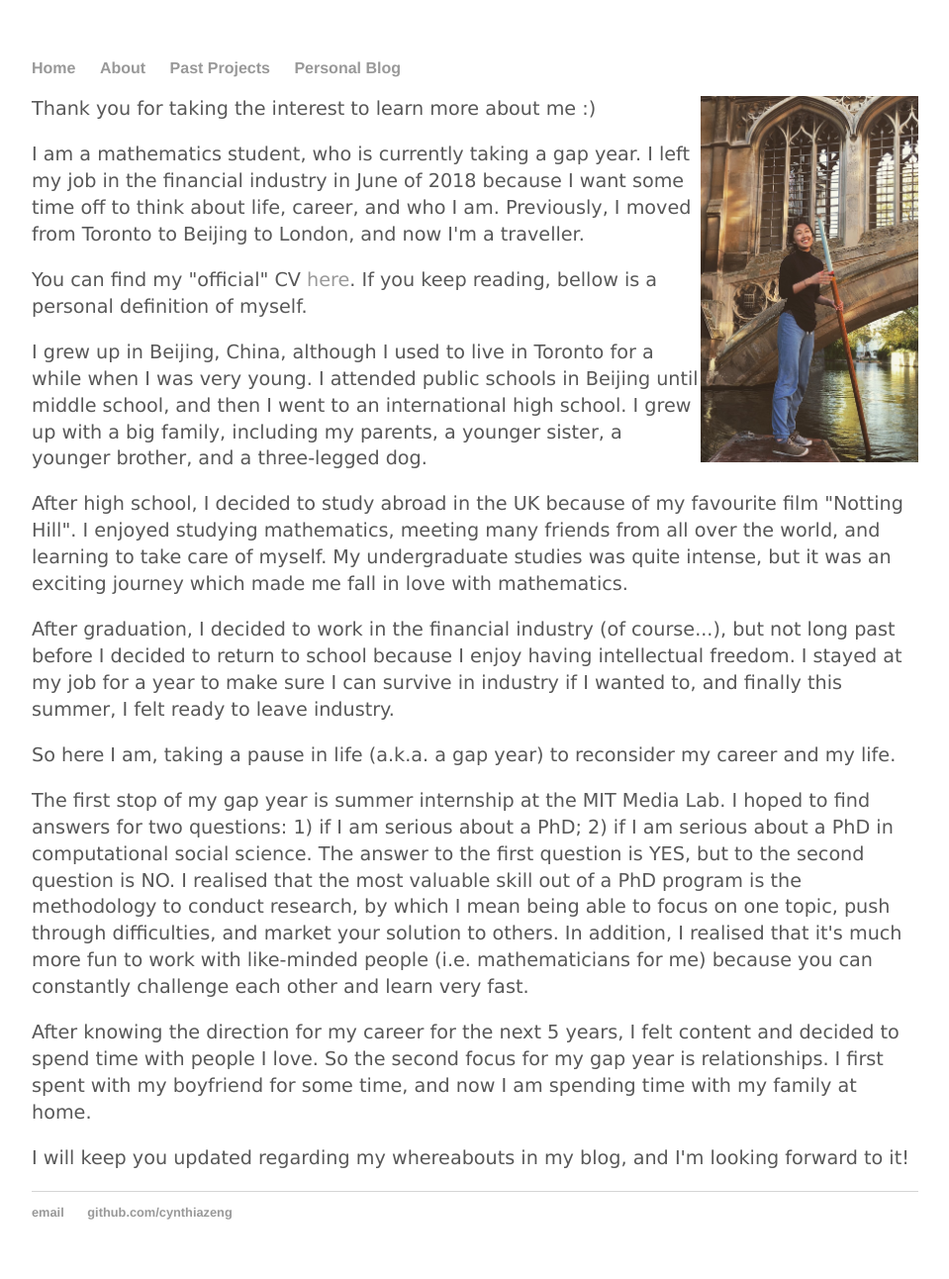
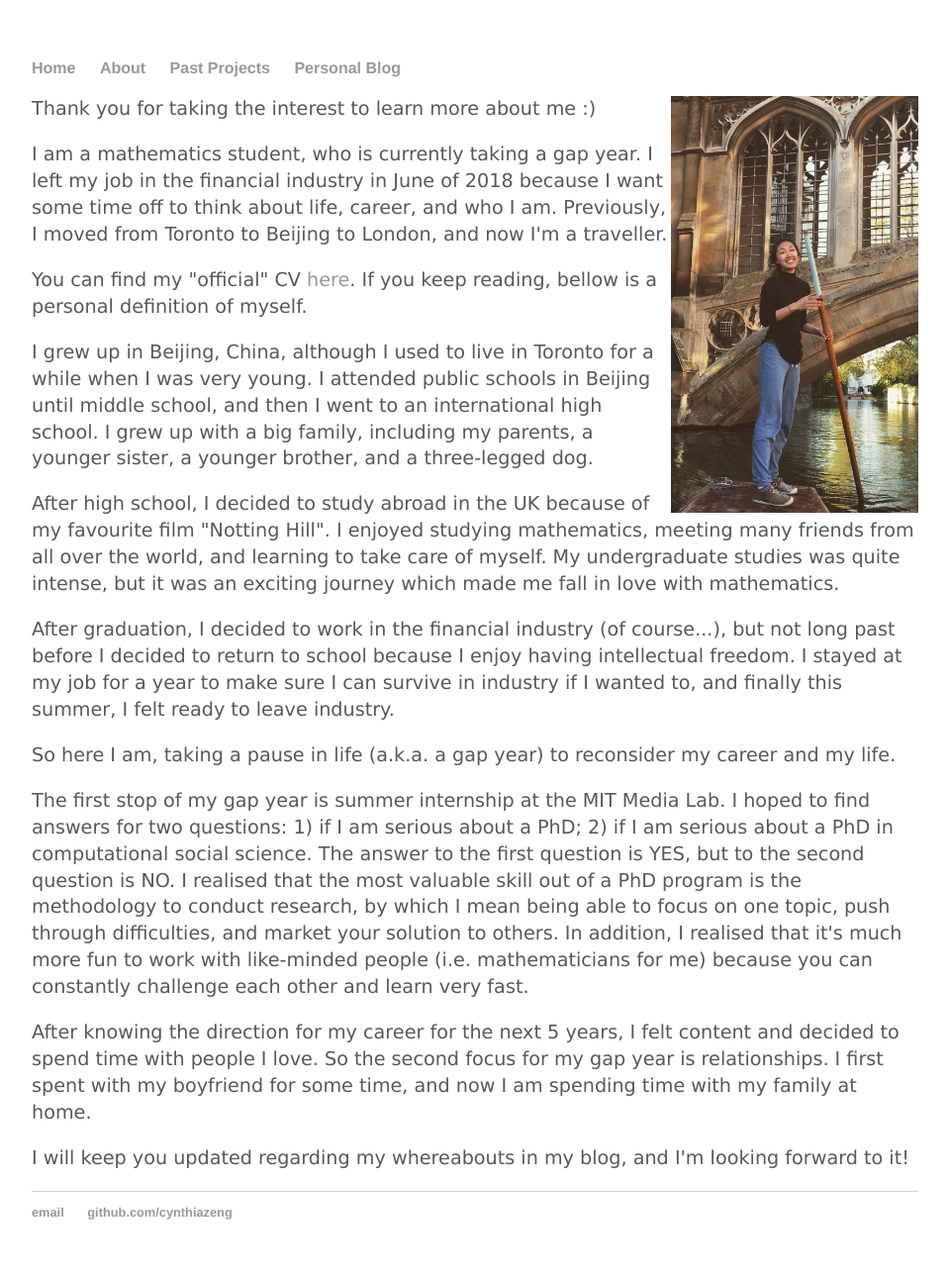
Before and after one commit to cynthia1234/cynthiazeng.github.io, a Jekyll site: the page built from about/index.html, in a window 1280 px wide. Shown: the whole page at 99% size, without its empty margins (160-1119 px from the left). Built offline with Jekyll 4.4.1, drawn with Linux system fonts in a browser that asks for light colours.

Commit message:
Update index.html

```diff
--- a/about/index.html
+++ b/about/index.html
@@ -3,7 +3,7 @@ layout: default
 title: About
 ---
 <div class="blurb">
-<img border="0" style= "float:right" src="/about/photo_punt.JPG" alt="Punting Picture" width="220">
+<img border="0" style= "float:right" src="/about/photo_punt.JPG" alt="Punting Picture" width="250">
 
 <p>Thank you for taking the interest to learn more about me :)   </p>
 <p> I am a mathematics student, who is currently taking a gap year. I left my job in the financial industry in June of 2018 because I want some time off to think about life, career, and who I am. Previously, I moved from Toronto to Beijing to London, and now I'm a traveller.</p>
```
